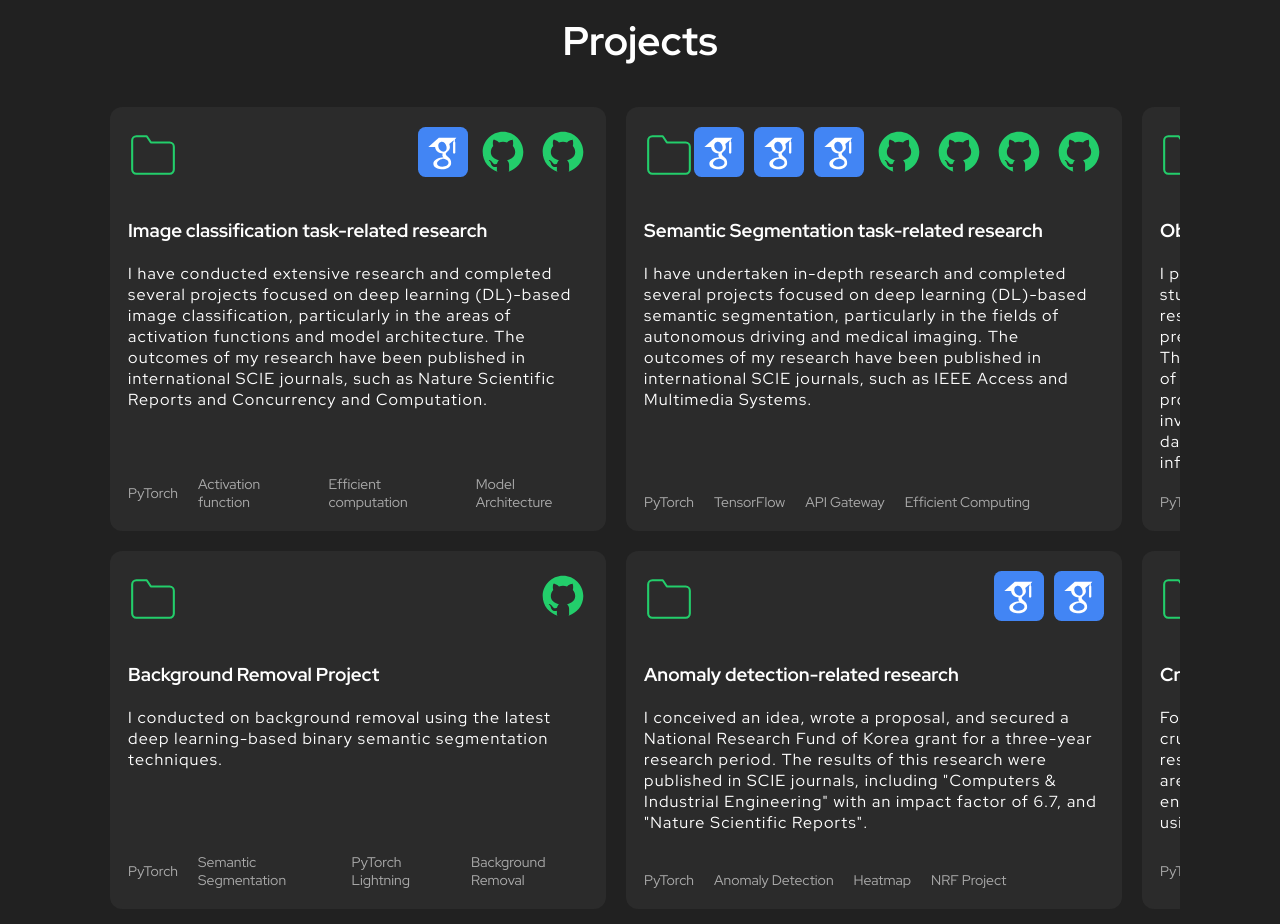
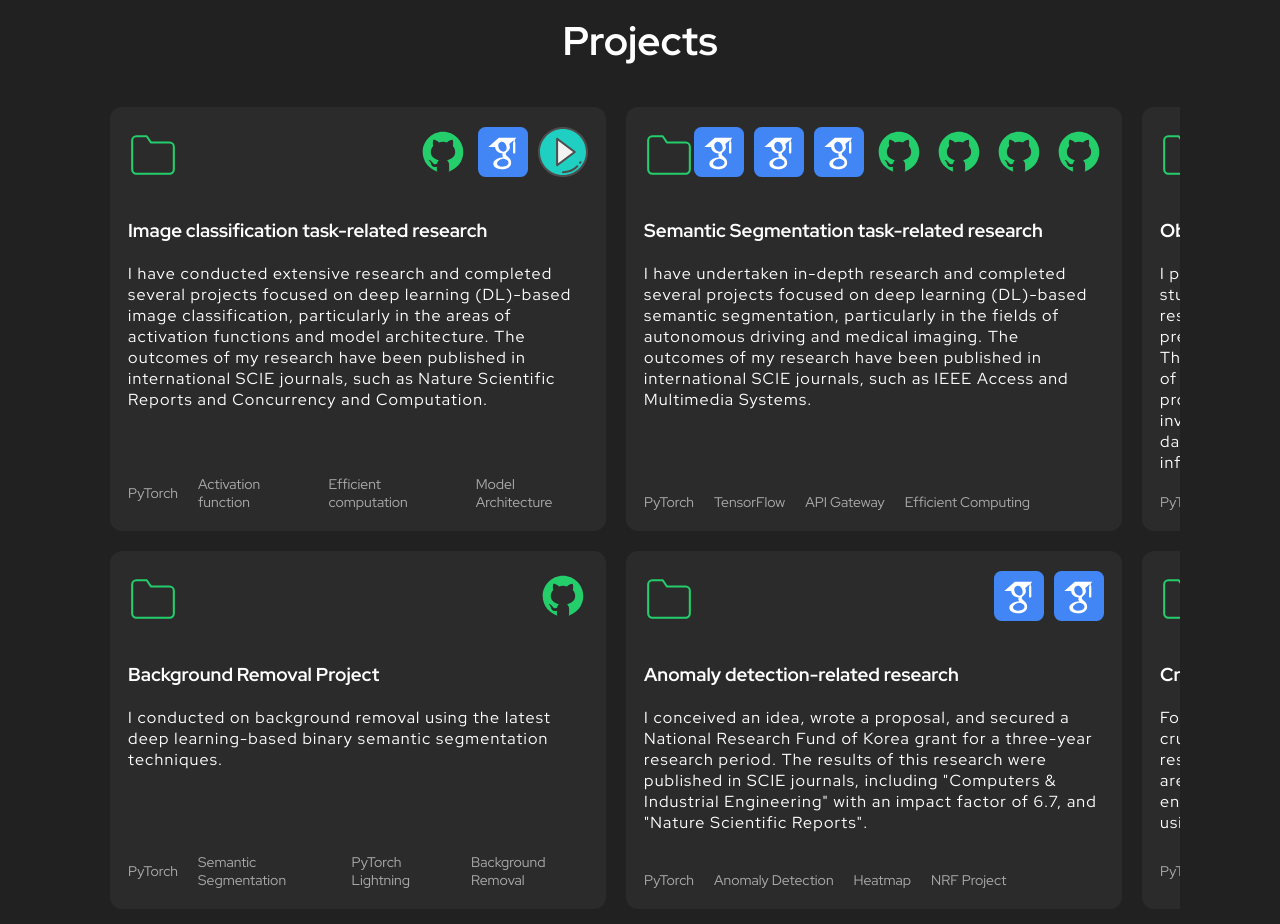
Before and after one commit to bekhzod-olimov/portfolio, a React (Create React App) app: page / in a window 1280 px wide. Shown: the part 1540-2464 px from the top of the page. Built offline with nearby package versions, Linux system fonts and the light colour scheme.

Commit message:
update image classification projects

```diff
--- a/src/components/Project/Project.tsx
+++ b/src/components/Project/Project.tsx
@@ -17,12 +17,12 @@ export function Project() {
             <header>
               <svg width="50" xmlns="http://www.w3.org/2000/svg" role="img" viewBox="0 0 24 24" fill="none" stroke="#23ce6b" strokeWidth="1" strokeLinecap="round" strokeLinejoin="round"> <title>Folder</title> <path d="M22 19a2 2 0 0 1-2 2H4a2 2 0 0 1-2-2V5a2 2 0 0 1 2-2h5l2 3h9a2 2 0 0 1 2 2z"></path> </svg>
               <div className="project-links">
-              <a href="https://onlinelibrary.wiley.com/doi/abs/10.1002/cpe.6143" target="_blank" rel="noreferrer">
+                  <a href="https://github.com/bekhzod-olimov/ImageClassificationSampleProjects" target="_blank" rel="noreferrer">
+                  <img src={githubIcon} alt="Visit site" /></a>
+                  <a href="https://onlinelibrary.wiley.com/doi/abs/10.1002/cpe.6143" target="_blank" rel="noreferrer">
                   <img src={scholarIcon} alt="Visit site" /></a>
-                  <a href="https://github.com/bekhzod-olimov/SportsBallClassification" target="_blank" rel="noreferrer">
-                  <img src={githubIcon} alt="Visit site" /></a>
-                <a href="https://github.com/bekhzod-olimov/Weight-Initialization-based-Rectified-Linear-Unit" target="_blank" rel="noreferrer">
-                  <img src={githubIcon} alt="Visit site" />
+                  <a href="https://imageclassificationsampleprojects-onwhseofvwc9upcu6gikvv.streamlit.app/" target="_blank" rel="noreferrer">
+                  <img src={DownloadApp} alt="Visit site" />
                 </a> </div>
                 {/* </div> */}
             </header>
```
